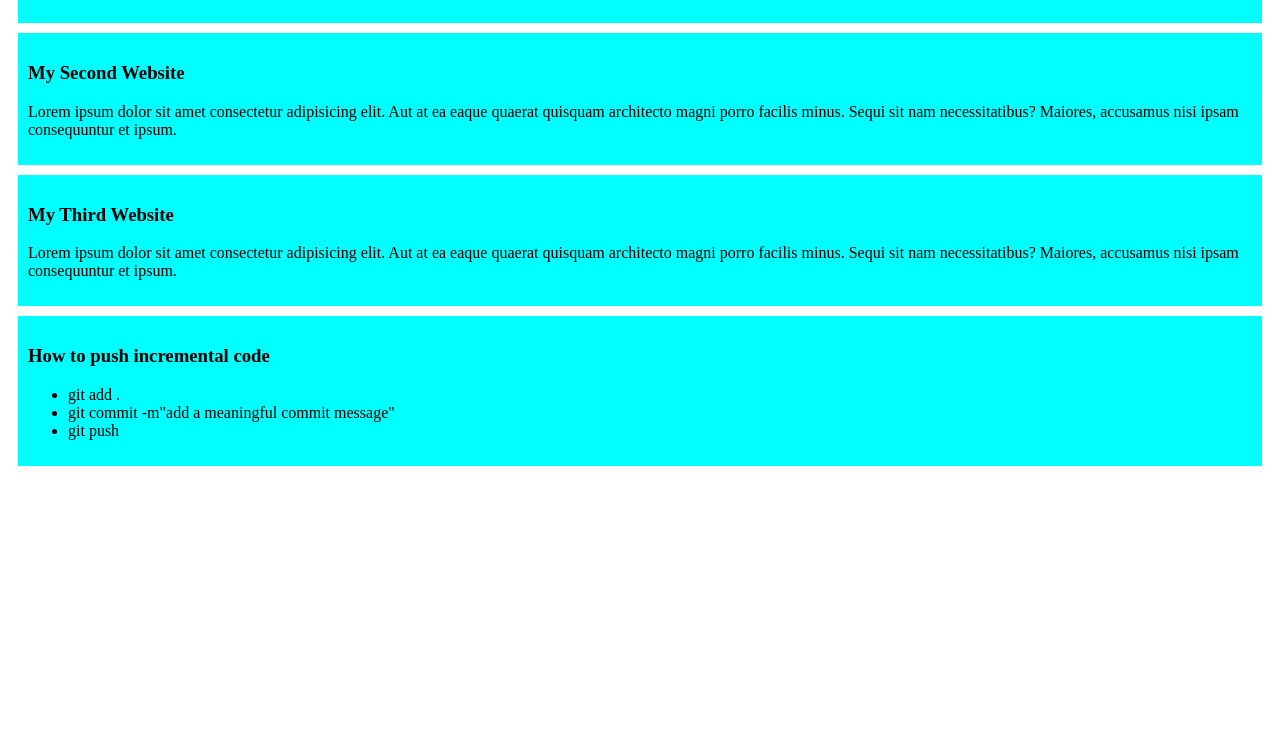
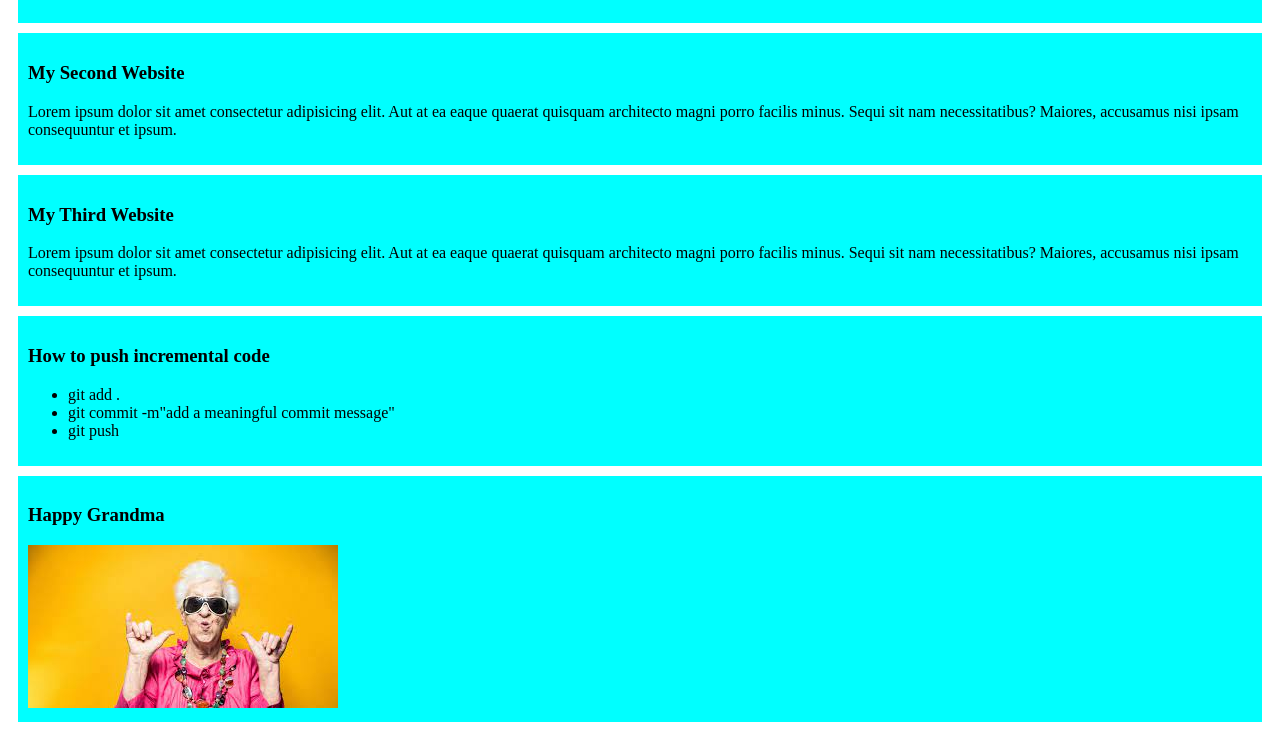
Before and after one commit to MuradAhmedTahmim/my-first-website, a plain HTML site: page index.html in a window 1280 px wide. Shown: the part 118-850 px from the top of the page. Before the commit the page ends 800 px from the top, so only its background shows below. Drawn offline with Linux system fonts and the light colour scheme.

Commit message:
Happy Grandma

```diff
--- a/index.html
+++ b/index.html
@@ -35,6 +35,10 @@
             <li>git push</li>
         </ul>
     </div>
+    <div>
+        <h3>Happy Grandma</h3>
+        <img src="grandma.jpg" alt="Grandma">
+    </div>
 </body>
 
 </html>
```
Also changed, not shown: grandma.jpg (added).
